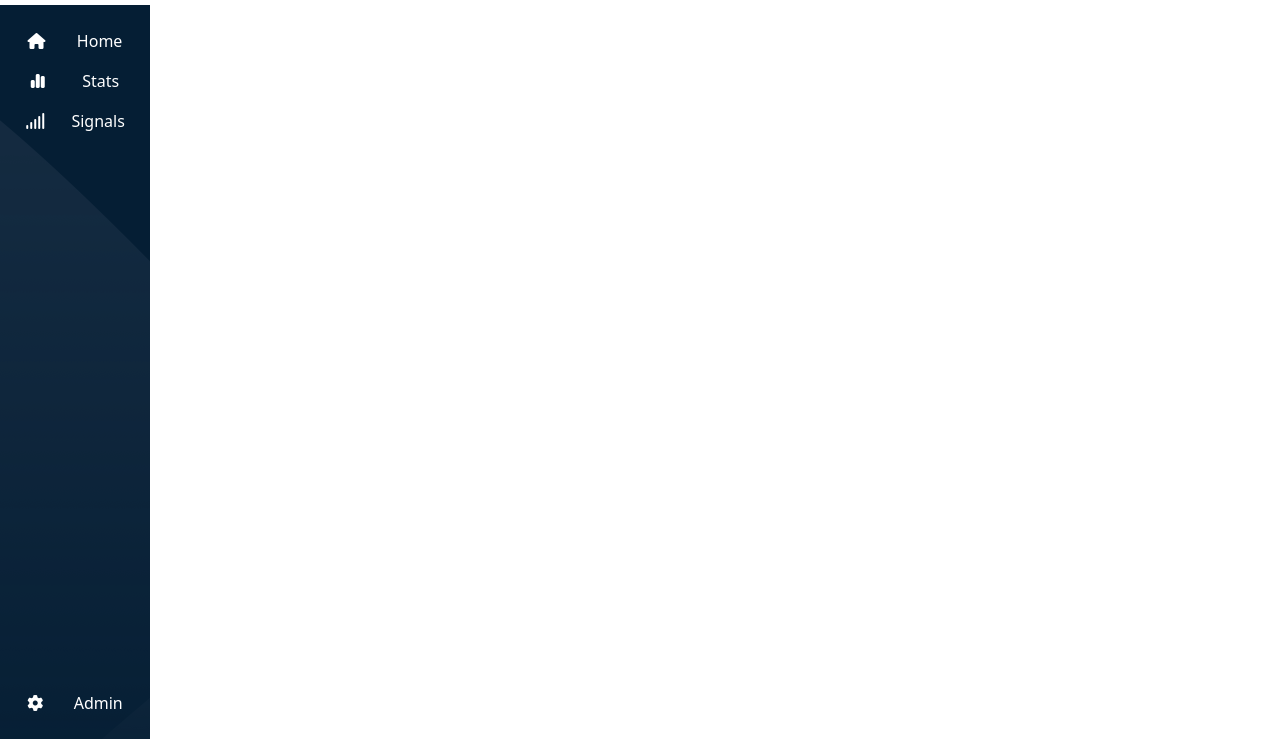
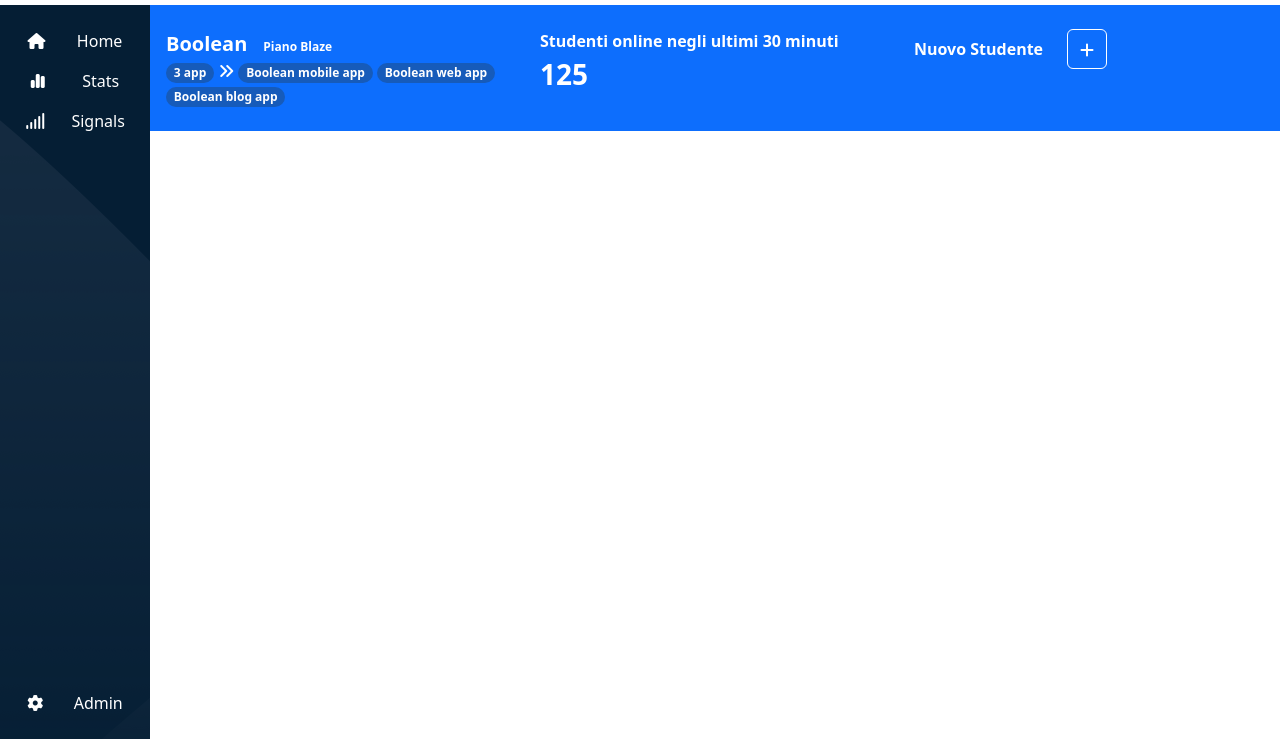
Before and after one commit to riccardococciolo/html-css-bootstrap-dashboard, a plain HTML site: page index.html in a window 1280 px wide. Shown: the part 61-800 px from the top of the page. Drawn offline with nearby package versions, Linux system fonts and the light colour scheme.

Commit message:
add: main block header

```diff
--- a/css/style.css
+++ b/css/style.css
@@ -4,6 +4,7 @@
     --bar-color: rgb(5 30 52);
     --search-color: rgb(229 229 229);
     --navbar-height: 66px;
+    --badge-color: rgb(22 91 186);
 }
 
 /* wrapper */
@@ -46,6 +47,7 @@
 
 /* sidebar */
 .sidebar {
+    flex-shrink: 1;
     background-image: url(../img/sidebar-bg.png);
     background-color: var(--bar-color);
     width: 60px;
@@ -65,3 +67,22 @@
         width: 150px;
     }
 }
+
+/* content-block */
+.content-block {
+    flex-grow: 1;
+    height: calc(100vh - (var(--navbar-height)));
+    overflow-y: auto;
+}
+
+/* header */
+.badge-color {
+    background-color: var(--badge-color);
+}
+
+.square {
+    height: 40px;
+    width: 40px;
+    line-height: 40px;
+    text-align: center;
+}
--- a/index.html
+++ b/index.html
@@ -92,6 +92,37 @@
 
             <!-- content-block -->
             <div class="content-block">
+                <!-- header -->
+                <header class="bg-primary text-white py-4 px-1">
+                    <div class="container-fluid">
+                        <div class="row g-4 align-items-start">
+                            <div class="col-12 col-md-4 order-md-3 d-flex align-items-center">
+                                <span class="me-4 fw-semibold">Nuovo Studente</span>
+                                <span class="border border-white rounded square"><i class="fa-solid fa-plus"></i></span>
+                            </div>
+                            <div class="col-12 col-md-4 order-md-1">
+                                <div>
+                                    <span class="fw-bold fs-5">Boolean</span>
+                                    <span class="badge rounded-pill secondary-color ms-1">Piano Blaze</span>
+                                </div>
+                                <div>
+                                    <span class="badge rounded-pill badge-color">3 app</span>
+                                    <span><i class="fa-solid fa-angles-right"></i></span>
+                                    <span class="badge rounded-pill badge-color d-lg-none"><i class="fa-solid fa-plus"></i></span>
+                                    <span class="badge rounded-pill badge-color d-none d-lg-inline-block">Boolean mobile app</span>
+                                    <span class="badge rounded-pill badge-color d-none d-lg-inline-block">Boolean web app</span>
+                                    <span class="badge rounded-pill badge-color d-none d-lg-inline-block">Boolean blog app</span>
+                                </div>
+                            </div>
+                            <div class="col-12 col-md-4 order-md-2">
+                                <div class="fw-semibold">Studenti online negli ultimi 30 minuti</div>
+                                <span class="fw-semibold fs-3">125</span>
+                            </div>
+                        </div>
+                    </div>
+                </header>
+                <!-- /header -->
+
 
             </div>
             <!-- /content-block -->
```
